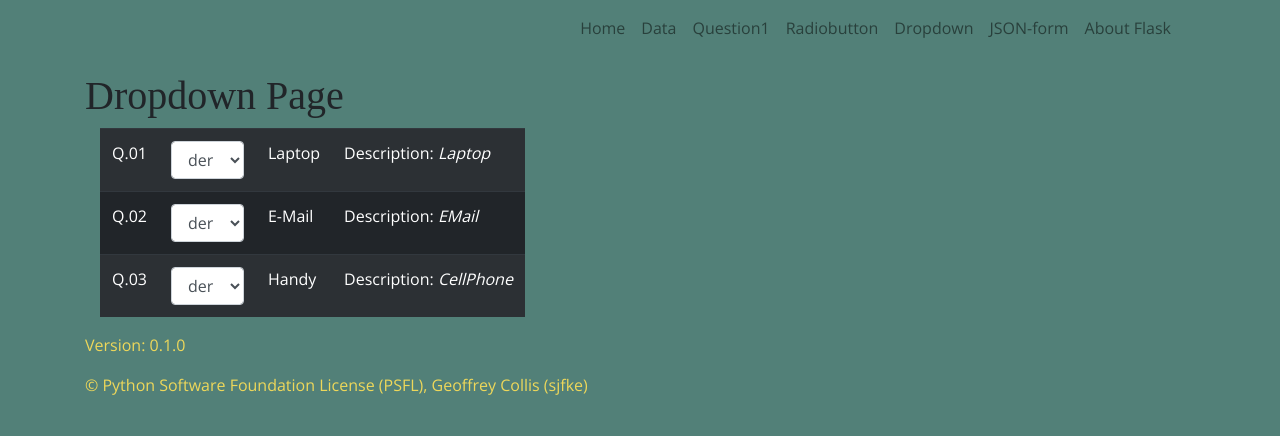
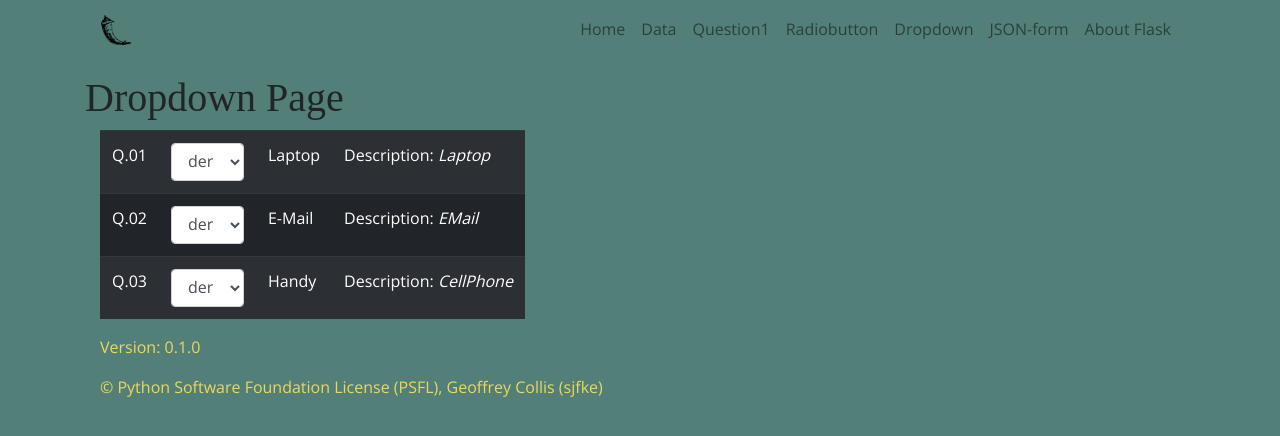
Before and after one commit to sjfke/flask-play, a Flask app: page /dropdown in a window 1280 px wide. Shown: the top 436 px of the page. Run offline with Flask 2, Linux system fonts and the light colour scheme; some libraries are stand-ins or nearby versions; some web fonts are replaced.

Commit message:
bootstrap format playing

```diff
--- a/templates/base.html
+++ b/templates/base.html
@@ -22,6 +22,9 @@
 <!-- https://pythonbasics.org/flask-tutorial-routes/ -->
 <div class="container bg-primary">
     <nav class="navbar navbar-expand-md navbar-light bg-primary mb-3">
+        <a class="navbar-brand" href="#">
+            <img src="/static/flask-icon.png" width="30" height="30" alt="">
+        </a>
         <ul class="navbar-nav ml-auto">
             <li class="nav-item"><a class="nav-link" href="/">Home</a></li>
             <li class="nav-item"><a class="nav-link" href="/data">Data</a></li>
@@ -39,12 +42,14 @@
         {% block body %}
         {% endblock %}
     </div> <!-- /container -->
+    <div class="container">
         <footer class="footer bg-primary">
             <p class="text-secondary">Version: 0.1.0</p>
             <p class="text-secondary">© <a class="text-secondary"
                                            href="https://www.python.org/download/releases/2.0.1/license">Python Software
                 Foundation License (PSFL), Geoffrey Collis (sjfke)</a></p>
         </footer>
+    </div>
 </div> <!-- /container -->
 </body>
 </html>
--- a/templates/jsonform.html
+++ b/templates/jsonform.html
@@ -5,6 +5,7 @@
 <!--<form action="http://localhost:8081/json-form" target="_blank" method="post">-->
 <form action="#" target="_blank" method="post">
     <div class="form-group">
+
         <div class="form-row">
             <fieldset>
                 <legend>Submitter</legend>
@@ -32,7 +33,6 @@
             </fieldset>
 
         </div>
-
     </div>
 
     <button type="submit">Submit</button>
```
Also changed, not shown: static/flask-icon.png (added). Lines whose indentation alone changed are shown as unchanged.
